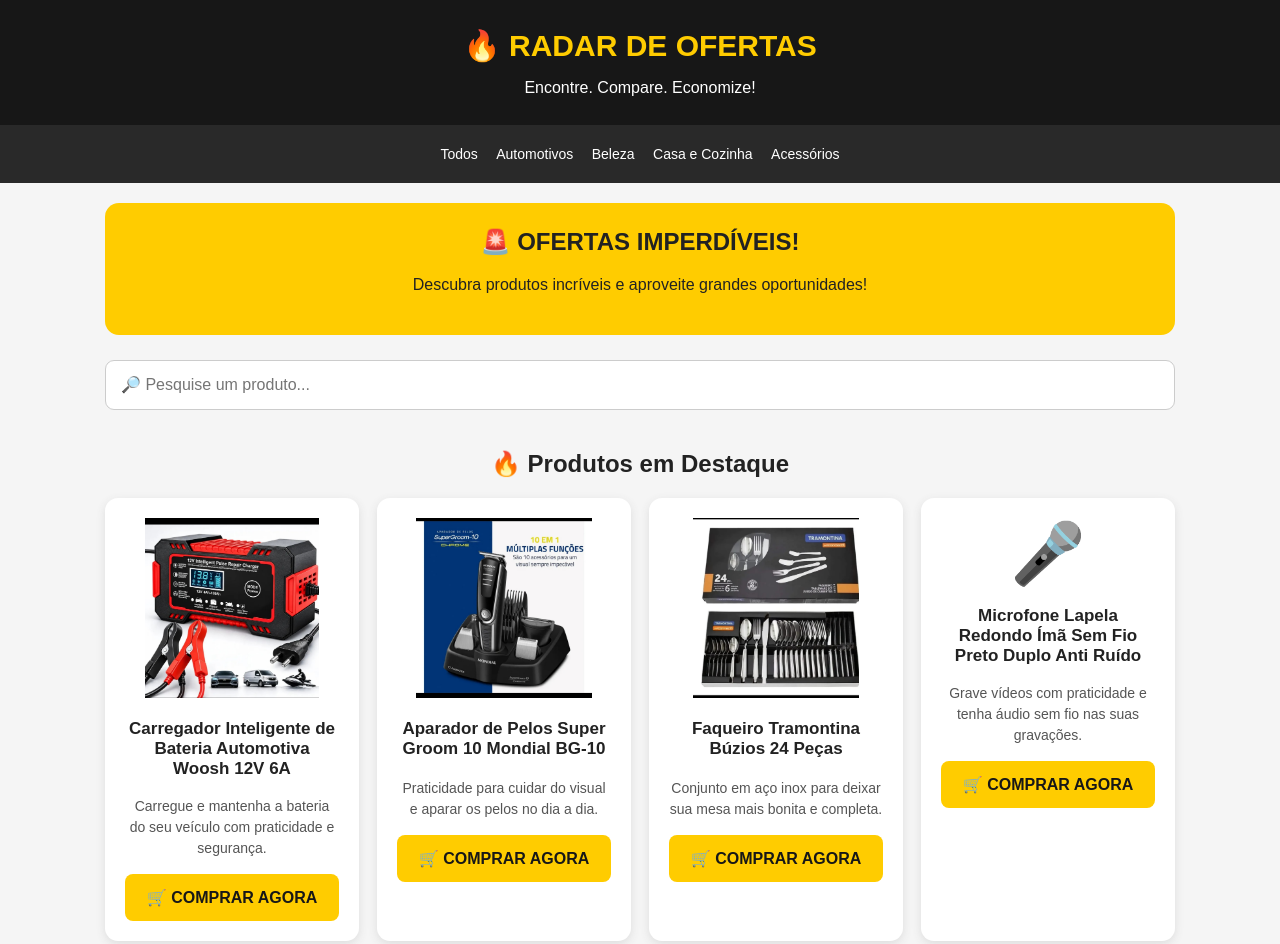
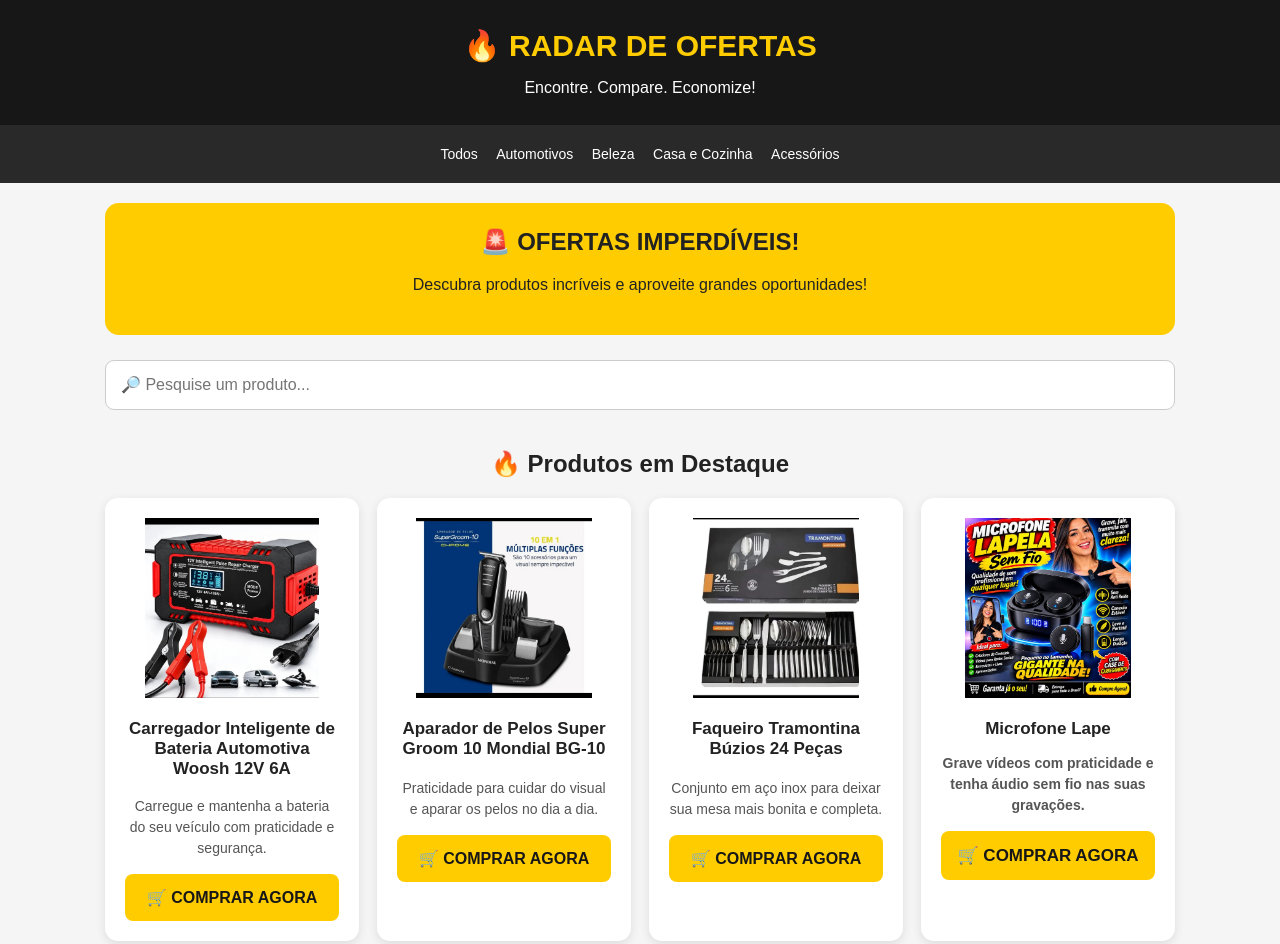
Before and after one commit to benehsousa17-art/radar-de-ofertas, a plain HTML site: page index.html in a window 1280 px wide. Shown: the top 944 px of the page. Drawn offline with Linux system fonts and the light colour scheme.

Commit message:
Update index.html

```diff
--- a/index.html
+++ b/index.html
@@ -79,8 +79,8 @@ footer{background:#171717;color:white;text-align:center;padding:25px 15px;margin
 </div>
 
 <div class="produto" data-cat="Acessórios">
-<div class="emoji">🎤</div>
-<h3>Microfone Lapela Redondo Ímã Sem Fio Preto Duplo Anti Ruído</h3>
+ <img src="./Screenshot_2026-11-26-12-46-41-514_com.openai.chatgpt.jpg" alt="Microfone Lapela" style="width:100%;height:180px;object-fit:contain;">
+<h3>Microfone Lape<divla Redondo Ímã Sem Fio Preto Duplo Anti Ruído</h3>
 <p>Grave vídeos com praticidade e tenha áudio sem fio nas suas gravações.</p>
 <a class="comprar" href="https://meli.la/1bSRLPq" target="_blank" rel="noopener">🛒 COMPRAR AGORA</a>
 </div>
```
